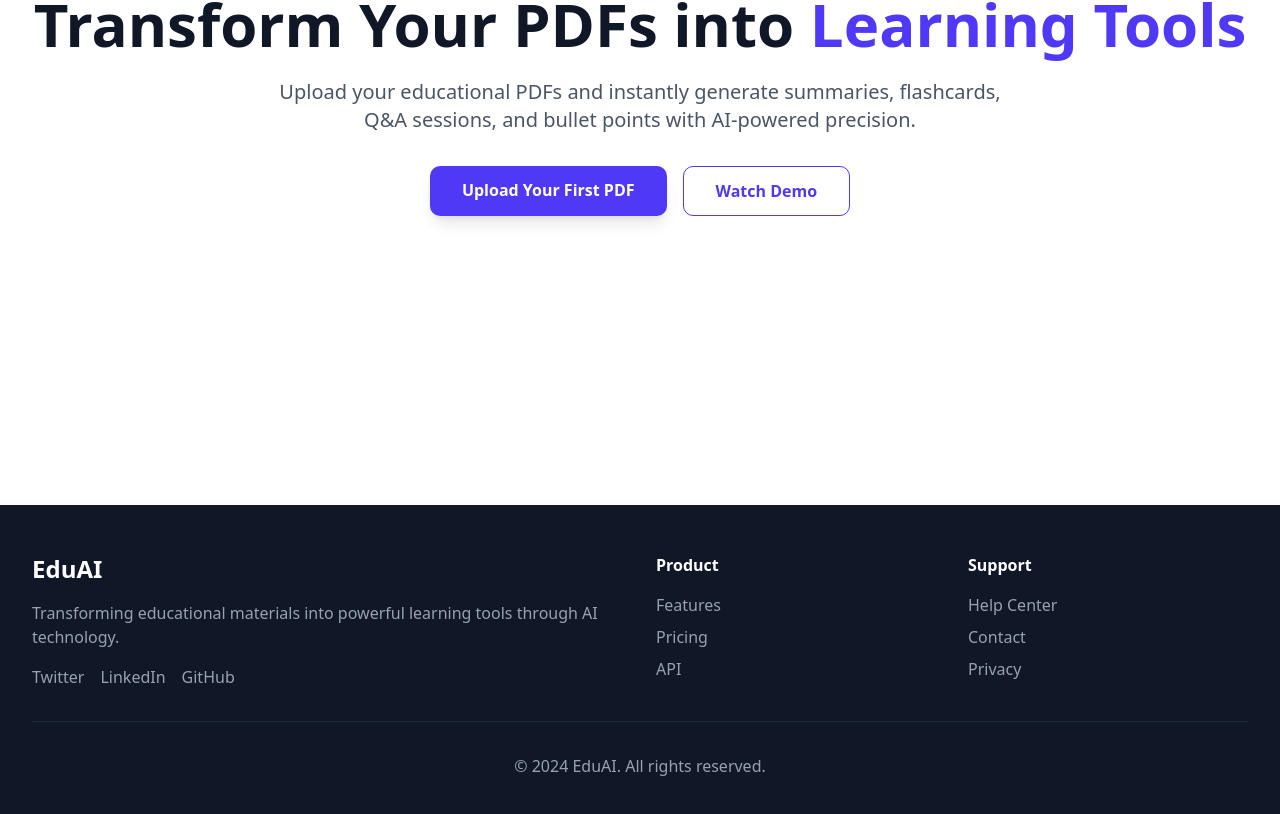
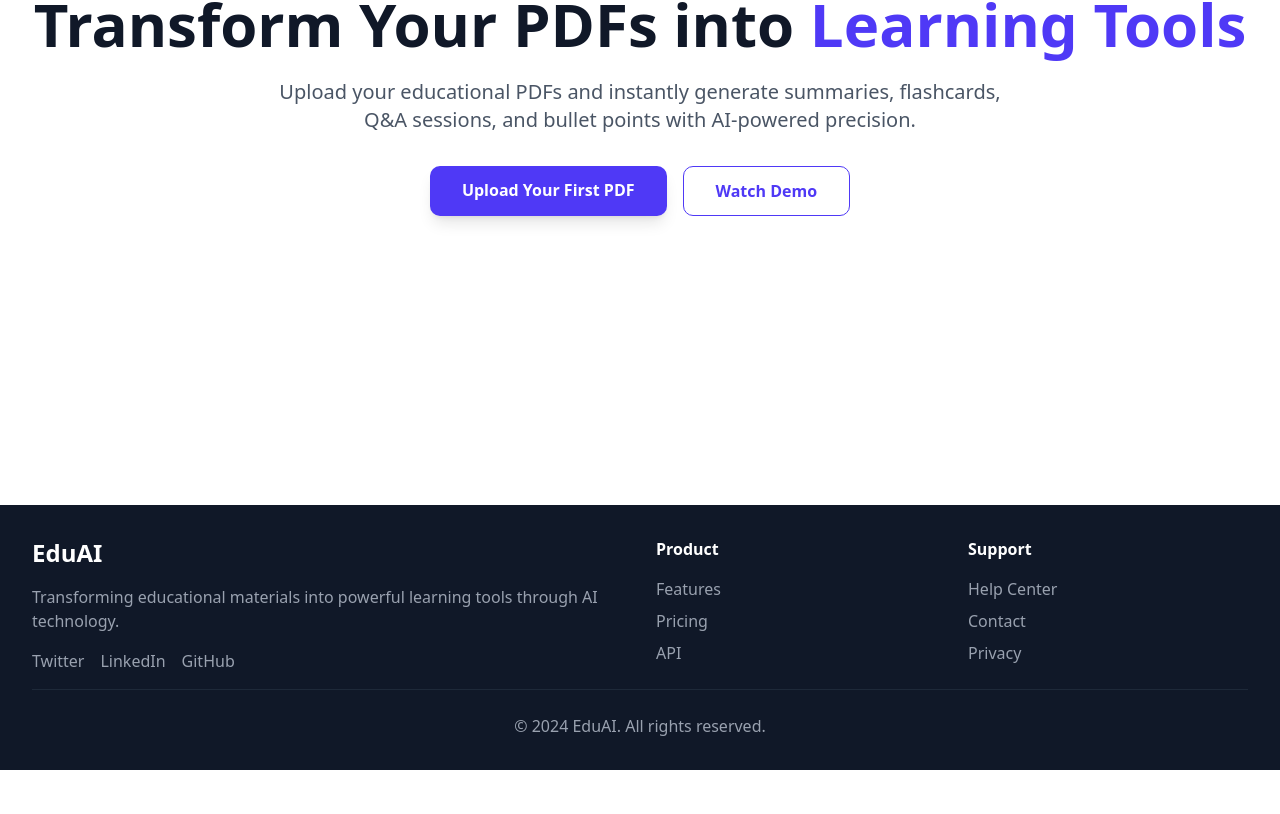
Before and after one commit to Walon-Foundation/edu-ai, a Next.js app: page / in a window 1280 px wide. Shown: the part 360-1174 px from the top of the page. After the commit the page ends 1130 px from the top, so only its background shows below. Built offline with nearby package versions, Linux system fonts and the light colour scheme.

Commit message:
update the footer

```diff
--- a/components/footer.tsx
+++ b/components/footer.tsx
@@ -1,7 +1,7 @@
 export default function Footer() {
   return (
     <footer className="bg-gray-900 text-white">
-      <div className="max-w-7xl mx-auto px-4 sm:px-6 lg:px-8 py-12">
+      <div className="max-w-7xl mx-auto px-4 sm:px-6 lg:px-8 py-8">
         <div className="grid md:grid-cols-4 gap-8">
           {/* Company Info */}
           <div className="md:col-span-2">
@@ -36,7 +36,7 @@ export default function Footer() {
           </div>
         </div>
 
-        <div className="border-t border-gray-800 mt-8 pt-8 text-center text-gray-400">
+        <div className="border-t border-gray-800 mt-4 pt-6 text-center text-gray-400">
           <p>&copy; 2024 EduAI. All rights reserved.</p>
         </div>
       </div>
```
